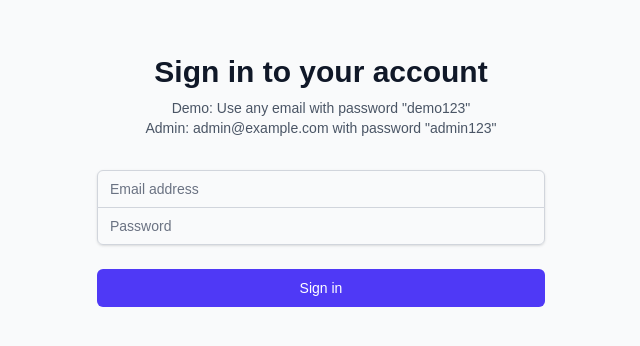
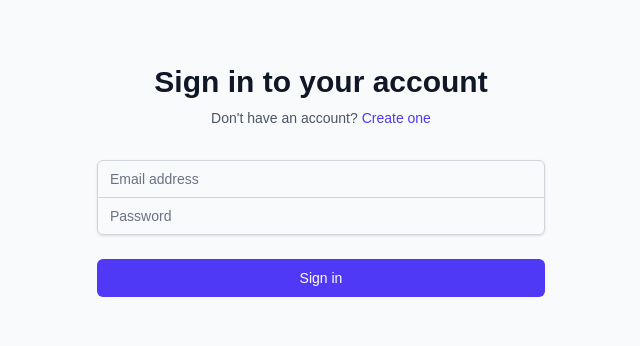
Before and after one commit to makbarsyahwana/commerce-intelligence, a Next.js app: page /auth/signin in a window 1280 px wide. Shown: the part 232-578 px from the top of the page, without its empty margins (319-959 px from the left). Built offline with nearby package versions, Linux system fonts and the light colour scheme.

Commit message:
feat: enhance signin page with callback support
- Add callbackUrl query parameter handling
- Redirect to callback URL after successful login
- Improve form validation and error handling
- Wrap useSearchParams in Suspense for Next.js 16

```diff
--- a/src/app/auth/signin/page.tsx
+++ b/src/app/auth/signin/page.tsx
@@ -1,13 +1,44 @@
 'use client';
 
-import { useState } from 'react';
+import { Suspense, useState } from 'react';
 import { signIn } from 'next-auth/react';
+import Link from 'next/link';
+import { useSearchParams } from 'next/navigation';
 
 export default function SignIn() {
+  return (
+    <Suspense fallback={<SignInLoading />}>
+      <SignInForm />
+    </Suspense>
+  );
+}
+
+function SignInLoading() {
+  return (
+    <div className="min-h-screen bg-gray-50 flex items-center justify-center">
+      <div className="max-w-md w-full space-y-8">
+        <div>
+          <h2 className="mt-6 text-center text-3xl font-extrabold text-gray-900">
+            Sign in to your account
+          </h2>
+        </div>
+
+        <div className="h-10 rounded-md bg-gray-200 animate-pulse" />
+        <div className="h-10 rounded-md bg-gray-200 animate-pulse" />
+        <div className="h-10 rounded-md bg-gray-200 animate-pulse" />
+      </div>
+    </div>
+  );
+}
+
+function SignInForm() {
+  const searchParams = useSearchParams();
   const [email, setEmail] = useState('');
   const [password, setPassword] = useState('');
   const [error, setError] = useState('');
   const [loading, setLoading] = useState(false);
+
+  const callbackUrl = searchParams.get('callbackUrl') || '/';
 
   const handleSubmit = async (e: React.FormEvent) => {
     e.preventDefault();
@@ -19,12 +50,13 @@ export default function SignIn() {
         email,
         password,
         redirect: false,
+        callbackUrl,
       });
 
       if (result?.error) {
         setError('Invalid credentials');
       } else {
-        window.location.href = '/'; // Redirect to dashboard
+        window.location.href = result?.url || callbackUrl;
       }
     } catch (error) {
       setError('An error occurred');
@@ -41,10 +73,11 @@ export default function SignIn() {
             Sign in to your account
           </h2>
           <p className="mt-2 text-center text-sm text-gray-600">
-            Demo: Use any email with password "demo123"
-          </p>
-          <p className="text-center text-sm text-gray-600">
-            Admin: admin@example.com with password "admin123"
+            Don&apos;t have an account?
+            {' '}
+            <Link href="/auth/signup" className="text-indigo-600 hover:text-indigo-500 font-medium">
+              Create one
+            </Link>
           </p>
         </div>
 
```
